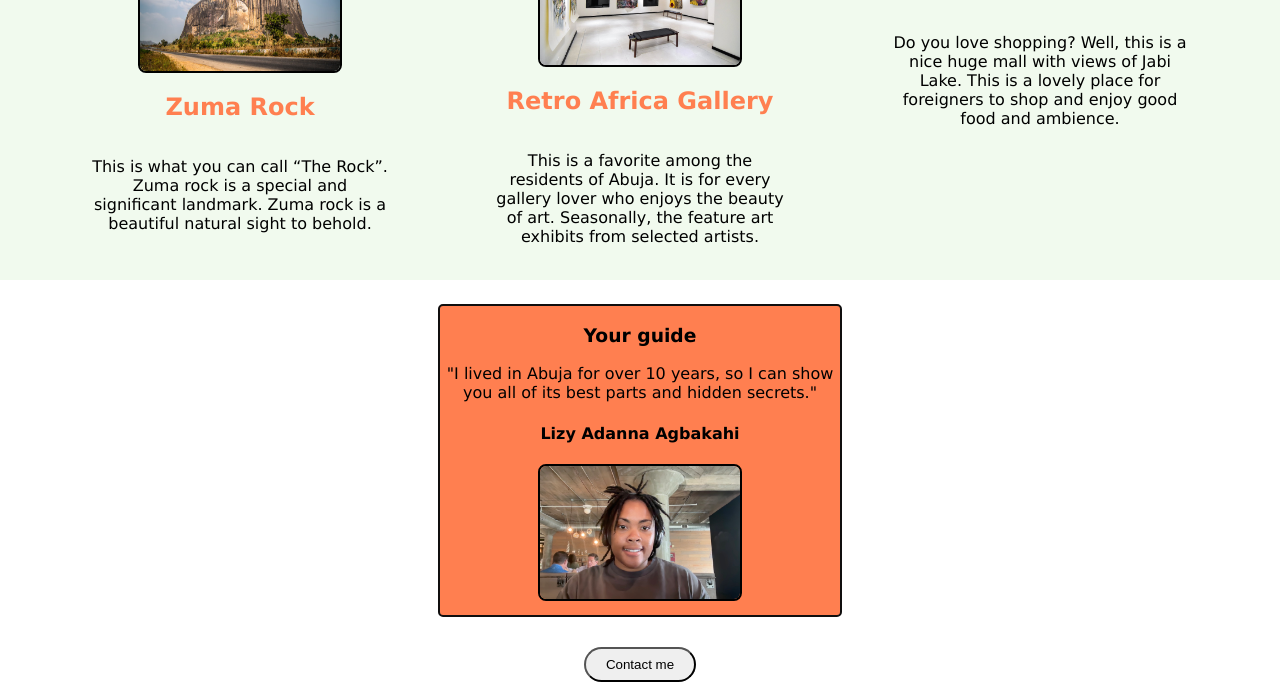
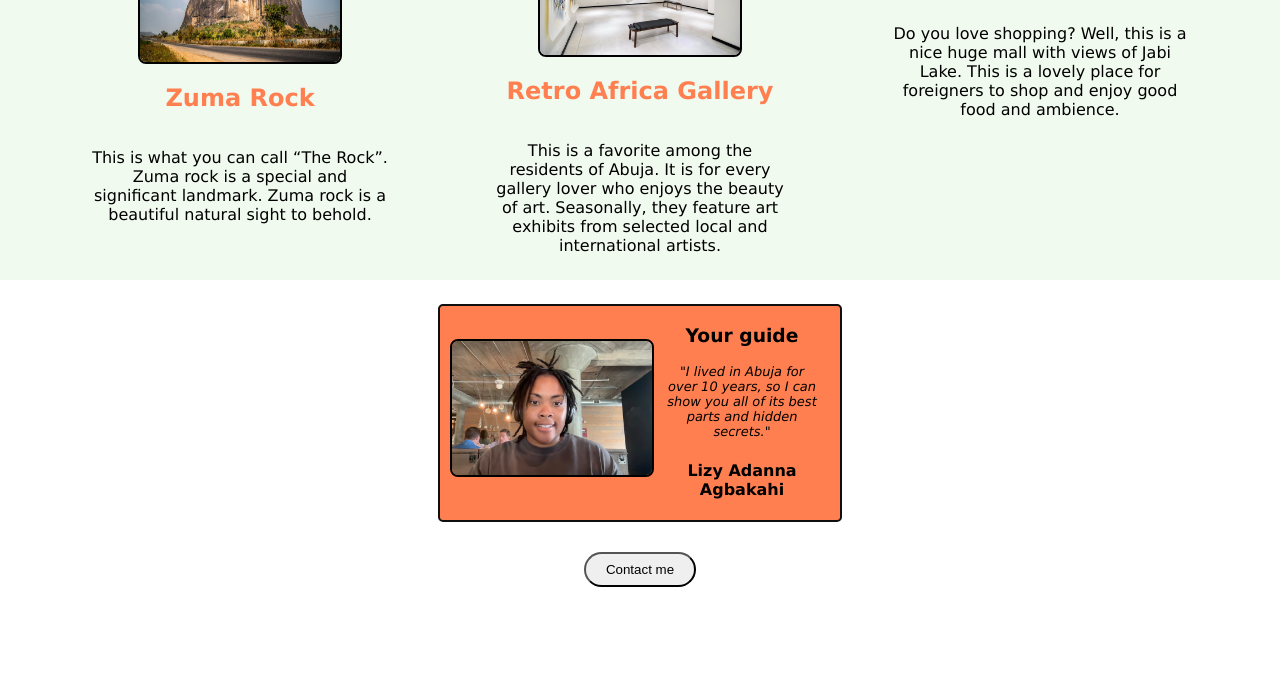
Before and after one commit to Lizyadanna/VisitAbujaSite, a plain HTML site: page index.html in a window 1280 px wide. Shown: the part 1020-1717 px from the top of the page. After the commit the page ends 1622 px from the top, so only its background shows below. Drawn offline with Linux system fonts and the light colour scheme.

Commit message:
Version 3

```diff
--- a/index.html
+++ b/index.html
@@ -30,8 +30,8 @@
           <h2>Retro Africa Gallery</h2>
           <p>
             This is a favorite among the residents of Abuja. It is for every
-            gallery lover who enjoys the beauty of art. Seasonally, the feature
-            art exhibits from selected artists.
+            gallery lover who enjoys the beauty of art. Seasonally, they feature
+            art exhibits from selected local and international artists.
           </p>
         </div>
         <div>
@@ -47,16 +47,26 @@
     </div>
     <!-- GUIDE SECTION -->
     <div class="guide-section">
-      <h3>Your guide</h3>
-      <p>
-        "I lived in Abuja for over 10 years, so I can show you all of its best
-        parts and hidden secrets."
-      </p>
-      <h4>Lizy Adanna Agbakahi</h4>
-      <img src="images/Lizyavatar.jpeg" />
+      <div class="guide-content">
+        <div class="guide-text">
+          <h3>Your guide</h3>
+          <p class="guide-quote">
+            "I lived in Abuja for over 10 years, so I can show you all of its
+            best parts and hidden secrets."
+          </p>
+          <h4>Lizy Adanna Agbakahi</h4>
+        </div>
+        <div class="guide-image">
+          <img
+            src="images/Lizyavatar.jpeg"
+            alt="Lizy the tour guide smiling."
+          />
+        </div>
+      </div>
     </div>
     <div class="contact-button">
       <button>Contact me</button>
     </div>
+    <script src="script.js"></script>
   </body>
 </html>
--- a/styles.css
+++ b/styles.css
@@ -79,10 +79,34 @@ img {
     background-color: coral;
 }
 
-.guide-section img {
-    margin-bottom: 10px;
+.guide-content {
+    display: flex;
+    flex-direction: row-reverse;
+    justify-content: center;
+    align-items: center; /* Center vertically */
+    justify-content: space-between;
+    width: 100%;
 }
 
+.guide-text {
+    max-width: 60%;
+    margin-right: 20px;
+}
+
+.guide-image {
+    padding-left: 10px;
+    padding-right: 10px;
+    margin-bottom: 10px;
+    display: flex;
+    flex-direction: column;
+    justify-content: center;
+    align-items: center;
+}
+
+.guide-quote {
+    font-size: small;
+    font-style: italic;
+}
 
 button {
     padding: 8px 20px;
```
